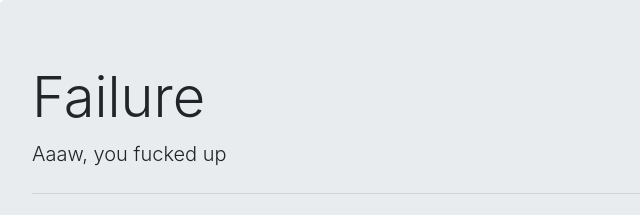
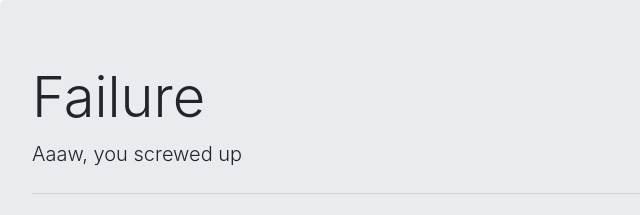
Before and after one commit to DocFaust/Newsletter-Signup, a website: page failure.html in a window 1280 px wide. Shown: the top 215 px of the page, 0-640 px from the left. Drawn offline with nearby package versions, Linux system fonts and the light colour scheme.

Commit message:
Changed message

```diff
--- a/failure.html
+++ b/failure.html
@@ -10,7 +10,7 @@
 <body>
   <div class="jumbotron">
     <h1 class="display-4">Failure</h1>
-    <p class="lead">Aaaw, you fucked up</p>
+    <p class="lead">Aaaw, you screwed up</p>
     <hr class="my-4">
     <p>To be honest I expected you to fail.</p>
     <a class="btn btn-primary btn-lg" href="/" role="button">Maybe you want to subscribe once again</a>
```
